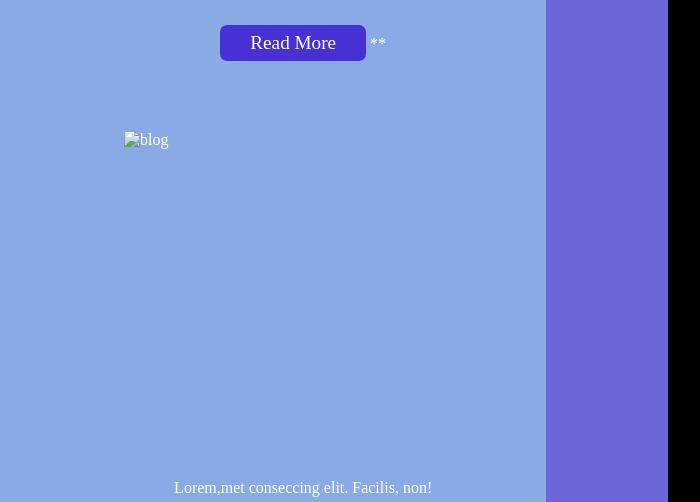
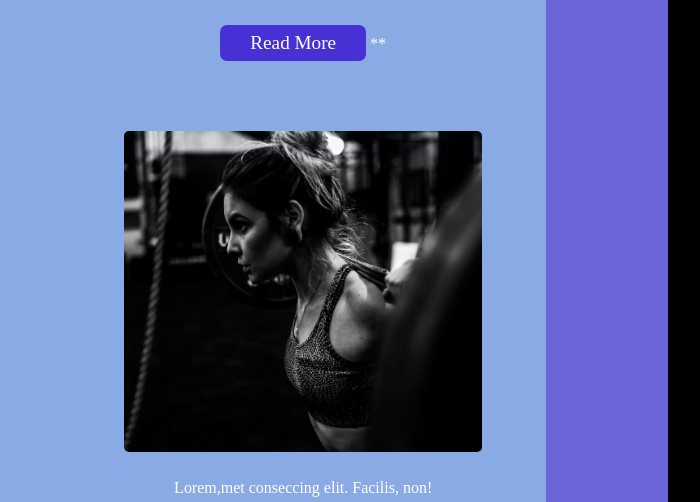
Before and after one commit to sachingavalicoding/GYM-WEBSITE, a plain HTML site: page index.html in a window 1280 px wide. Shown: the part 2300-2802 px from the top of the page, 580-1280 px from the left. Drawn offline with Linux system fonts and the light colour scheme; a web font is replaced by a local one.

Commit message:
adding some css and removing scroll behihor

```diff
--- a/index.html
+++ b/index.html
@@ -74,7 +74,7 @@
                 <span><button class=" box-btn">Read More </button> <span>**</span></span>
             </div>
             <div class="box flex align-items-center justify-content-space-around flex-direction-column">
-                <img src=".gymbg.jpg" alt="blog">
+                <img src="./gymbg.jpg" alt="blog">
                 <span class="text-align-center">Lorem,met conseccing elit. Facilis, non!</span>
                 <span><button class=" box-btn">Read More </button> <span>**</span></span>
             </div>
--- a/style.css
+++ b/style.css
@@ -5,7 +5,7 @@
   font-family: Kanit-Regular;
   color: white;
   transition: all 0.3s linear;
-  scroll-behavior: smooth;
+
 }
 
 body {
@@ -35,7 +35,6 @@ nav > a {
   text-decoration: none;
   font-size: 1.2em;
   font-family: Kanit-Light;
-  scroll-behavior: smooth;
   transition: 0.6s all linear;
 }
 nav > a:hover {
```
